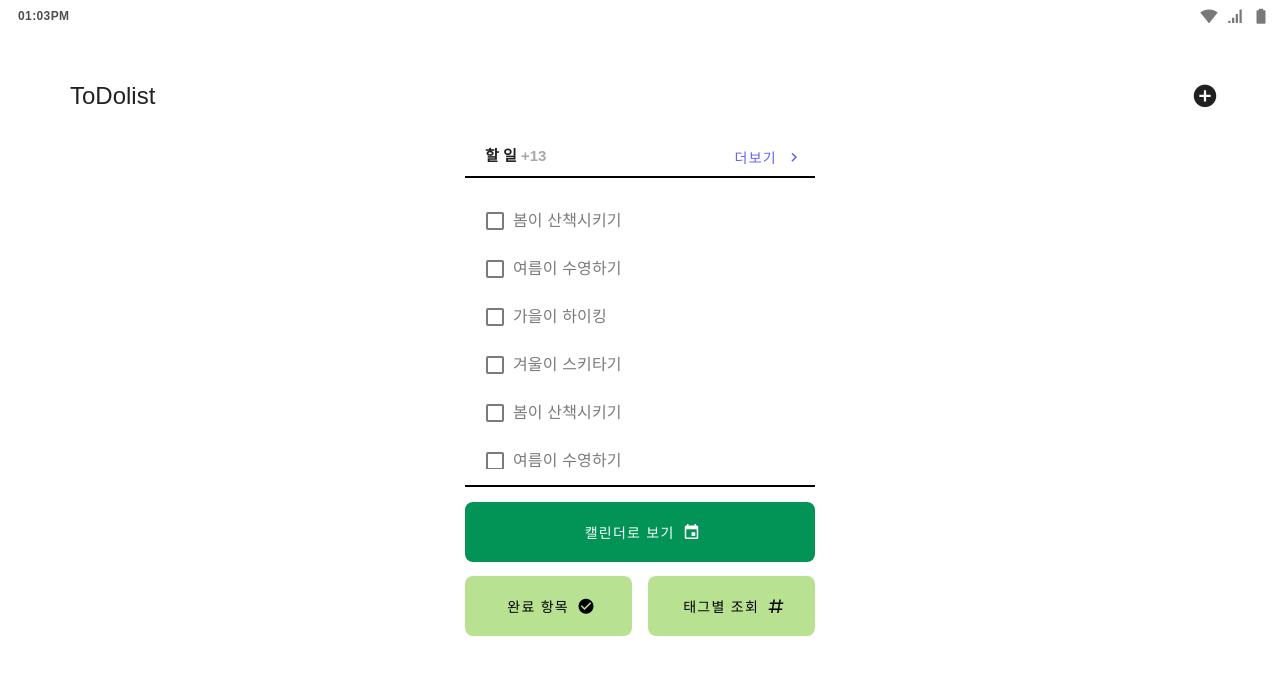
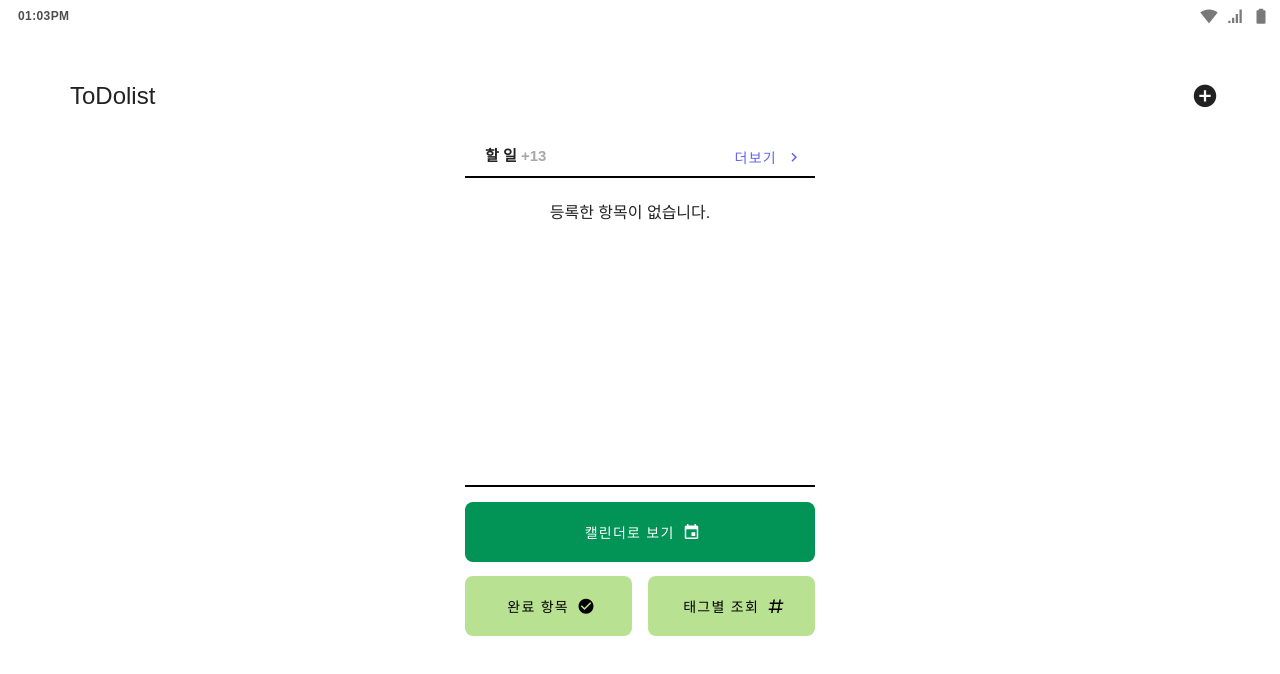
Before and after one commit to eolLeongTtungTtang/todo, a Vue app in the folder client/: page / in a window 1280 px wide. Shown: the top 674 px of the page. Built offline with nearby package versions, Linux system fonts and the light colour scheme.

Commit message:
[FE] refactor(conifg 추가): 페이지 세팅 config 폴더와 파일 추가 및 코드 수정

```diff
--- a/client/src/components/ui/BaseTodolist.vue
+++ b/client/src/components/ui/BaseTodolist.vue
@@ -4,6 +4,7 @@
     class="pa-2 pl-3 d-flex justify-center"
     :style="{ height: listHeight, width: '350px' }"
   >
+    <template v-if="items.length !== 0">
       <v-row class="pa-2 pl-3 w-100">
         <v-col
           class="pa-0"
@@ -18,36 +19,40 @@
           />
         </v-col>
       </v-row>
+    </template>
+    <template v-else>
+      <div>
+        <span>{{ emptyText }}한 항목이 없습니다.</span>
+        <v-icon icon="sticker-remove-outline"></v-icon>
+      </div>
+    </template>
   </v-container>
 </template>
 
 <script setup>
-import { reactive } from "vue";
+import { reactive, computed } from "vue";
 import { useRoute } from "vue-router";
+import { todoListSettings } from "@/config/pageSettings";
 
-const items = reactive([
-  "봄이 산책시키기",
-  "여름이 수영하기",
-  "가을이 하이킹",
-  "겨울이 스키타기",
-  "봄이 산책시키기",
-  "여름이 수영하기",
-  "가을이 하이킹",
-  "겨울이 스키타기",
-]);
+// const items = reactive([
+//   "봄이 산책시키기",
+//   "여름이 수영하기",
+//   "가을이 하이킹",
+//   "겨울이 스키타기",
+//   "봄이 산책시키기",
+//   "여름이 수영하기",
+//   "가을이 하이킹",
+//   "겨울이 스키타기",
+// ]);
+const items = reactive([]);
 
 const route = useRoute();
+// 페이지 별 투두 리스트 height
+const listHeight = computed(() => todoListSettings[route.path]?.todoListHeight);
 
-// 페이지 별 투두 리스트 height
-const heightPerPage = {
-  "/": "280px",
-  "/all-todos": "",
-  "/calender": "280px",
-  "/completed": "280px",
-  "/tags": "280px",
-};
-
-let listHeight = heightPerPage[route.path];
+const emptyText = computed(
+  () => todoListSettings[route.path]?.emptyText || "등록"
+);
 </script>
 
 <style></style>
--- /dev/null
+++ b/client/src/config/pageSettings.js
@@ -0,0 +1,19 @@
+export const headerSettings = {
+  "/": { icon: "mdi-plus-circle", color: "white" },
+  "/all-todos": {
+    title: "할 일",
+  },
+  "/calender": { title: "캘린더" },
+  "/completed": { title: "완료항목" },
+  "/tags": { title: "태그별" },
+};
+
+export const todoListSettings = {
+  "/": {
+    todoListHeight: "280px",
+  },
+  "/all-todos": {},
+  "/calender": {},
+  "/completed": { emptyText: "완료" },
+  "/tags": {},
+};
--- a/client/src/layouts/TheHeader.vue
+++ b/client/src/layouts/TheHeader.vue
@@ -31,7 +31,9 @@
       </template>
 
       <v-btn
-        :style="{ visibility: route.path !== '/tags' ? 'visible' : 'hidden' }"
+        :style="{
+          visibility: route.path !== '/tags' ? 'visible' : 'hidden',
+        }"
         class="addBtn"
         :icon="headerBtnIcon"
         elevation="0"
@@ -44,28 +46,24 @@
 <script setup>
 import { ref, computed, onMounted, onUnmounted } from "vue";
 import { useRoute } from "vue-router";
+import { headerSettings } from "@/config/pageSettings";
 
 // 뒤로가기
 const goBack = () => window.history.back();
 
-const route = useRoute();
+let route = useRoute();
+// 페이지 별 헤더 아이콘 및 배경색 설정
+let headerColor = computed(() => {
+  return headerSettings[route.path]?.color || "#b9e192";
+});
 
-// router 주소 별 타이틀, 헤더 아이콘 및 배경색 설정
-const headerData = {
-  "/": { icon: "mdi-plus-circle", color: "white" },
-  "/all-todos": {
-    title: "할 일",
-  },
-  "/calender": { title: "캘린더" },
-  "/completed": { title: "완료항목" },
-  "/tags": { title: "태그별" },
-};
+const headerTitle = computed(() => {
+  return headerSettings[route.path]?.title || "";
+});
 
-let headerColor = computed(() => headerData[route.path]?.color || "#b9e192");
-let headerTitle = computed(() => headerData[route.path]?.title || "");
-let headerBtnIcon = computed(
-  () => headerData[route.path]?.icon || "mdi-plus-circle-outline"
-);
+const headerBtnIcon = computed(() => {
+  return headerSettings[route.path]?.icon || "mdi-plus-circle-outline";
+});
 
 // 현재 시간 설정
 const now = ref(new Date());
--- a/client/src/pages/all-todos.vue
+++ b/client/src/pages/all-todos.vue
@@ -32,6 +32,10 @@ const topPanelClick = () => (dividerFlag.value = !dividerFlag.value);
   font-weight: bold !important;
 }
 
+.v-expansion-panel-text {
+  font-weight: normal;
+}
+
 ::v-deep .v-expansion-panel-text__wrapper {
   padding: 0 !important;
 }
```
Lines whose indentation alone changed are shown as unchanged.
